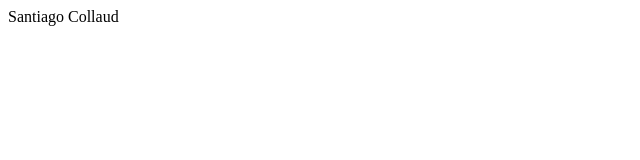
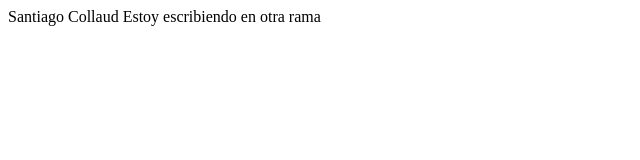
Before and after one commit to Santiago-Collaud/prueba_git, a plain HTML site: page index.html in a window 1280 px wide. Shown: the whole page, without its empty margins (0-640 px from the left). Drawn offline with Linux system fonts and the light colour scheme.

Commit message:
escribiendo en otraRama

```diff
--- a/index.html
+++ b/index.html
@@ -7,5 +7,7 @@
 </head>
 <body>
     Santiago Collaud
+
+    Estoy escribiendo en otra rama
 </body>
 </html>
```
Also changed, not shown: tup.txt.
